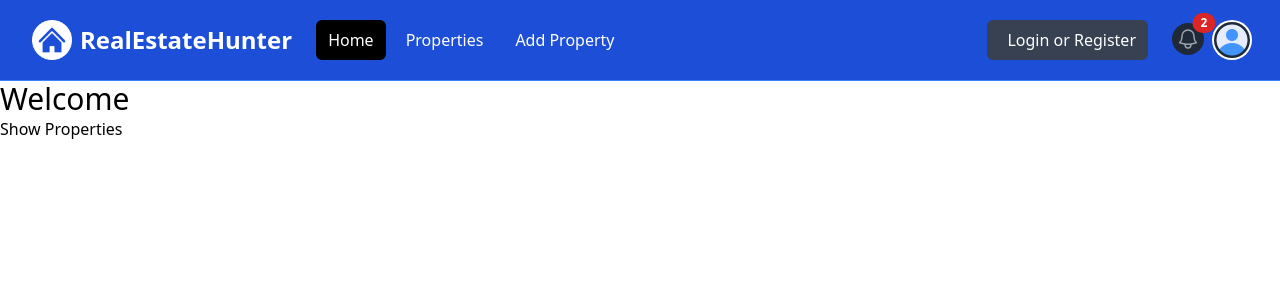
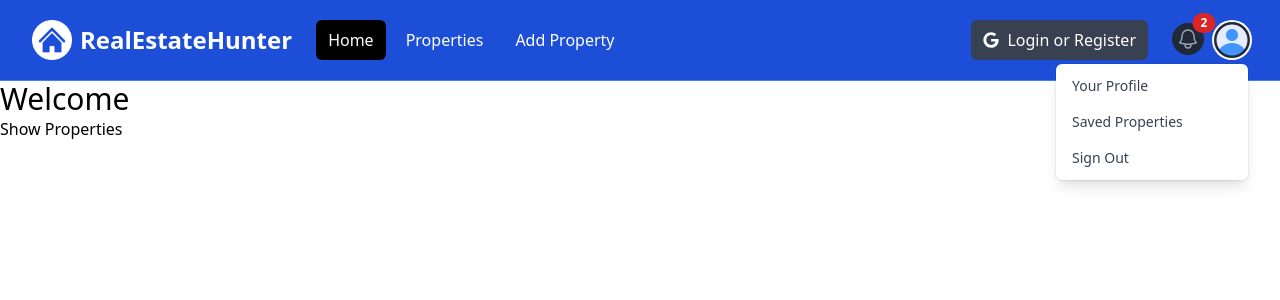
Before and after one commit to fkoler/Real-Estate-Hunter, a Next.js app: page / in a window 1280 px wide. Both pictures are taken after a click on the button "Open user menu". Shown: the top 300 px of the page. Built offline with nearby package versions, Linux system fonts and the light colour scheme.

Commit message:
Navbar Links && React Icons && Dropdowns

```diff
--- a/components/Navbar.jsx
+++ b/components/Navbar.jsx
@@ -1,8 +1,18 @@
+'use client';
+import { useState } from 'react';
+
+import Link from 'next/link';
 import Image from 'next/image';
+
+import { FaGoogle } from 'react-icons/fa';
+
 import logo from '@/assets/images/logo-white.png';
 import profileDefault from '@/assets/images/profile.png';
 
 const Navbar = () => {
+    const [isMobileMenuOpen, setIsMobileMenuOpen] = useState(false);
+    const [isProfileMenuOpen, setIsProfileMenuOpen] = useState(false);
+
     return (
         <nav className='bg-blue-700 border-b border-blue-500'>
             <div className='mx-auto max-w-7xl px-2 sm:px-6 lg:px-8'>
@@ -15,6 +25,7 @@
                             className='relative inline-flex items-center justify-center rounded-md p-2 text-gray-400 hover:bg-gray-700 hover:text-white focus:outline-none focus:ring-2 focus:ring-inset focus:ring-white'
                             aria-controls='mobile-menu'
                             aria-expanded='false'
+                            onClick={() => setIsMobileMenuOpen((prev) => !prev)}
                         >
                             <span className='absolute -inset-0.5'></span>
                             <span className='sr-only'>Open main menu</span>
@@ -37,9 +48,9 @@
 
                     <div className='flex flex-1 items-center justify-center md:items-stretch md:justify-start'>
                         {/* <!-- Logo --> */}
-                        <a
+                        <Link
                             className='flex flex-shrink-0 items-center'
-                            href='/index.html'
+                            href='/'
                         >
                             <Image
                                 className='h-10 w-auto'
@@ -50,31 +61,31 @@
                             <span className='hidden md:block text-white text-2xl font-bold ml-2'>
                                 RealEstateHunter
                             </span>
-                        </a>
+                        </Link>
 
                         {/* <!-- Desktop Menu Hidden below md screens --> */}
                         <div className='hidden md:ml-6 md:block'>
                             <div className='flex space-x-2'>
-                                <a
-                                    href='/index.html'
+                                <Link
+                                    href='/'
                                     className='text-white bg-black hover:bg-gray-900 hover:text-white rounded-md px-3 py-2'
                                 >
                                     Home
-                                </a>
+                                </Link>
 
-                                <a
-                                    href='/properties.html'
+                                <Link
+                                    href='/properties'
                                     className='text-white hover:bg-gray-900 hover:text-white rounded-md px-3 py-2'
                                 >
                                     Properties
-                                </a>
+                                </Link>
 
-                                <a
-                                    href='/add-property.html'
+                                <Link
+                                    href='/properties/add'
                                     className='text-white hover:bg-gray-900 hover:text-white rounded-md px-3 py-2'
                                 >
                                     Add Property
-                                </a>
+                                </Link>
                             </div>
                         </div>
                     </div>
@@ -83,7 +94,7 @@
                     <div className='hidden md:block md:ml-6'>
                         <div className='flex items-center'>
                             <button className='flex items-center text-white bg-gray-700 hover:bg-gray-900 hover:text-white rounded-md px-3 py-2'>
-                                <i className='fa-brands fa-google text-white mr-2'></i>
+                                <FaGoogle className='text-white mr-2' />
                                 <span>Login or Register</span>
                             </button>
                         </div>
@@ -91,7 +102,7 @@
 
                     {/* <!-- Right Side Menu (Logged In) --> */}
                     <div className='absolute inset-y-0 right-0 flex items-center pr-2 md:static md:inset-auto md:ml-6 md:pr-0'>
-                        <a href='messages.html' className='relative group'>
+                        <Link href='/messages' className='relative group'>
                             <button
                                 type='button'
                                 className='relative rounded-full bg-gray-800 p-1 text-gray-400 hover:text-white focus:outline-none focus:ring-2 focus:ring-white focus:ring-offset-2 focus:ring-offset-gray-800'
@@ -119,7 +130,7 @@
                                 2
                                 {/* <!-- Replace with the actual number of notifications --> */}
                             </span>
-                        </a>
+                        </Link>
 
                         {/* <!-- Profile dropdown button --> */}
                         <div className='relative ml-3'>
@@ -130,6 +141,9 @@
                                     id='user-menu-button'
                                     aria-expanded='false'
                                     aria-haspopup='true'
+                                    onClick={() =>
+                                        setIsProfileMenuOpen((prev) => !prev)
+                                    }
                                 >
                                     <span className='absolute -inset-1.5'></span>
                                     <span className='sr-only'>
@@ -144,78 +158,81 @@
                             </div>
 
                             {/* <!-- Profile dropdown --> */}
+                            {isProfileMenuOpen && (
                                 <div
                                     id='user-menu'
-                                className='hidden absolute right-0 z-10 mt-2 w-48 origin-top-right rounded-md bg-white py-1 shadow-lg ring-1 ring-black ring-opacity-5 focus:outline-none'
+                                    className='absolute right-0 z-10 mt-2 w-48 origin-top-right rounded-md bg-white py-1 shadow-lg ring-1 ring-black ring-opacity-5 focus:outline-none'
                                     role='menu'
                                     aria-orientation='vertical'
                                     aria-labelledby='user-menu-button'
                                     tabIndex='-1'
                                 >
-                                <a
-                                    href='/profile.html'
+                                    <Link
+                                        href='/profile'
                                         className='block px-4 py-2 text-sm text-gray-700'
                                         role='menuitem'
                                         tabIndex='-1'
                                         id='user-menu-item-0'
                                     >
                                         Your Profile
-                                </a>
+                                    </Link>
 
-                                <a
-                                    href='saved-properties.html'
+                                    <Link
+                                        href='/properties/saved'
                                         className='block px-4 py-2 text-sm text-gray-700'
                                         role='menuitem'
                                         tabIndex='-1'
                                         id='user-menu-item-2'
                                     >
                                         Saved Properties
-                                </a>
+                                    </Link>
 
-                                <a
-                                    href='#'
+                                    <button
                                         className='block px-4 py-2 text-sm text-gray-700'
                                         role='menuitem'
                                         tabIndex='-1'
                                         id='user-menu-item-2'
                                     >
                                         Sign Out
-                                </a>
+                                    </button>
                                 </div>
+                            )}
                         </div>
                     </div>
                 </div>
             </div>
 
             {/* <!-- Mobile menu, show/hide based on menu state. --> */}
-            <div className='hidden' id='mobile-menu'>
+            {isMobileMenuOpen && (
+                <div id='mobile-menu'>
                     <div className='space-y-1 px-2 pb-3 pt-2'>
-                    <a
-                        href='/index.html'
+                        <Link
+                            href='/'
                             className='bg-gray-900 text-white block rounded-md px-3 py-2 text-base font-medium'
                         >
                             Home
-                    </a>
+                        </Link>
 
-                    <a
-                        href='/properties.html'
+                        <Link
+                            href='/properties'
                             className='text-gray-300 hover:bg-gray-700 hover:text-white block rounded-md px-3 py-2 text-base font-medium'
                         >
                             Properties
-                    </a>
+                        </Link>
 
-                    <a
-                        href='/add-property.html'
+                        <Link
+                            href='/properties/add'
                             className='text-gray-300 hover:bg-gray-700 hover:text-white block rounded-md px-3 py-2 text-base font-medium'
                         >
                             Add Property
-                    </a>
+                        </Link>
                         <button className='flex items-center text-white bg-gray-700 hover:bg-gray-900 hover:text-white rounded-md px-3 py-2 my-4'>
-                        <i className='fa-brands fa-google mr-2'></i>
+                            <FaGoogle className='text-white mr-2' />
                             <span>Login or Register</span>
                         </button>
                     </div>
                 </div>
+            )}
         </nav>
     );
 };
--- a/package.json
+++ b/package.json
@@ -11,7 +11,8 @@
   "dependencies": {
     "next": "14.2.15",
     "react": "^18",
-    "react-dom": "^18"
+    "react-dom": "^18",
+    "react-icons": "^5.3.0"
   },
   "devDependencies": {
     "autoprefixer": "^10.4.20",
```
Also changed, not shown: 1 other file (tests, documents, lock files or other folders). Lines whose indentation alone changed are shown as unchanged.
